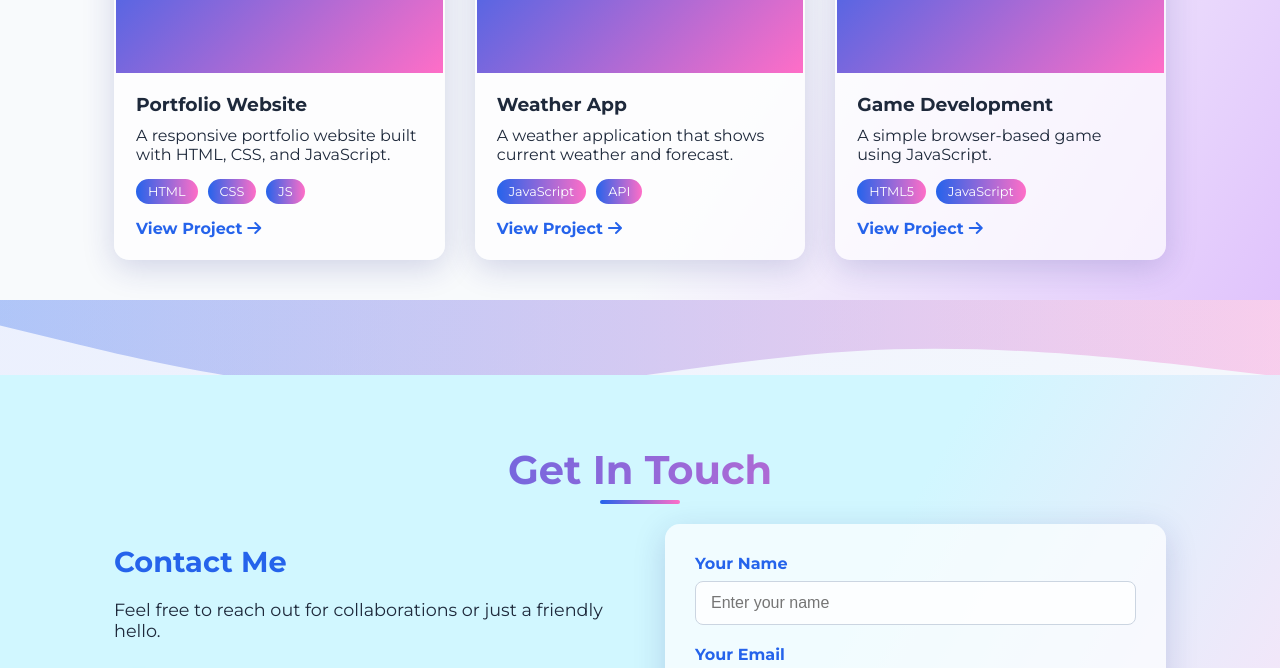
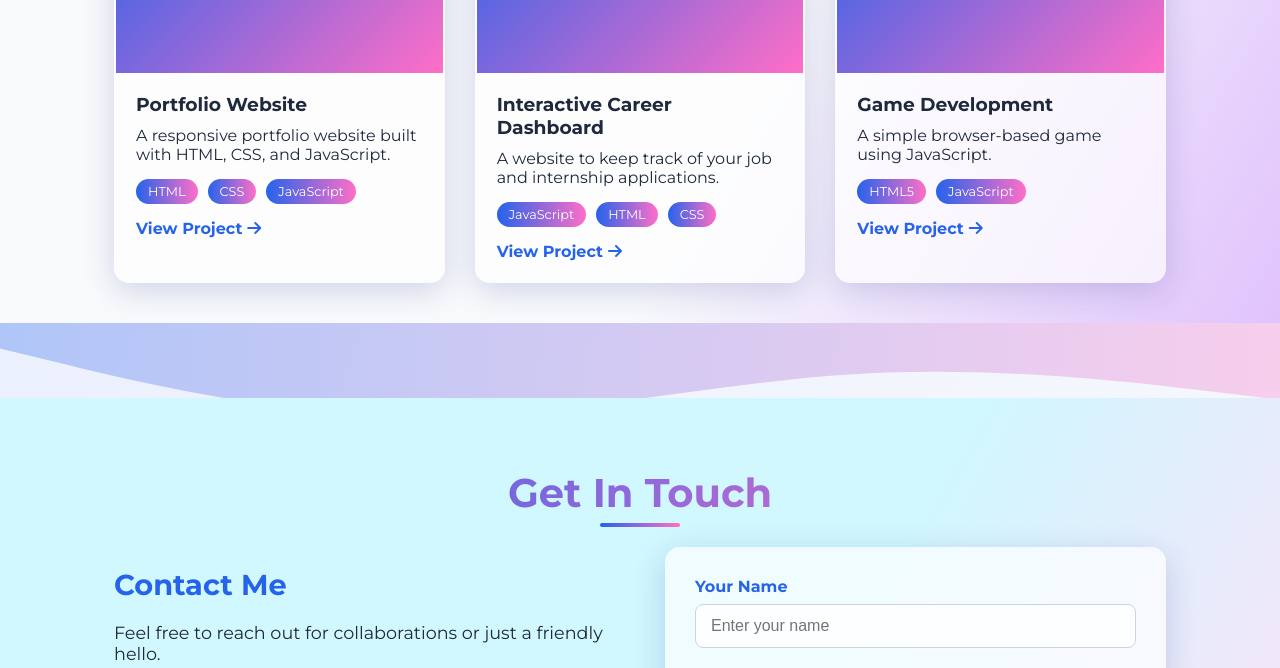
Before and after one commit to aishwarya-mol-2046/personal_portfolio, a plain HTML site: page index.html in a window 1280 px wide. Shown: the part 2662-3330 px from the top of the page. Drawn offline with Linux system fonts and the light colour scheme.

Commit message:
New Version

```diff
--- a/index.html
+++ b/index.html
@@ -882,7 +882,7 @@
                         <div class="project-tech">
                             <span class="tech-tag">HTML</span>
                             <span class="tech-tag">CSS</span>
-                            <span class="tech-tag">JS</span>
+                            <span class="tech-tag">JavaScript</span>
                         </div>
                         <a href="#" class="project-link">View Project <i class="fas fa-arrow-right"></i></a>
                     </div>
@@ -892,11 +892,13 @@
                         <i class="fas fa-mobile-alt"></i>
                     </div>
                     <div class="project-content">
-                        <h3>Weather App</h3>
-                        <p>A weather application that shows current weather and forecast.</p>
+                        <h3>Interactive Career Dashboard </h3>
+                        <p>A website to keep track of your job and internship applications.</p>
                         <div class="project-tech">
                             <span class="tech-tag">JavaScript</span>
-                            <span class="tech-tag">API</span>
+                            <span class="tech-tag">HTML</span>
+                            <span class="tech-tag">CSS</span>
+
                         </div>
                         <a href="#" class="project-link">View Project <i class="fas fa-arrow-right"></i></a>
                     </div>
```
